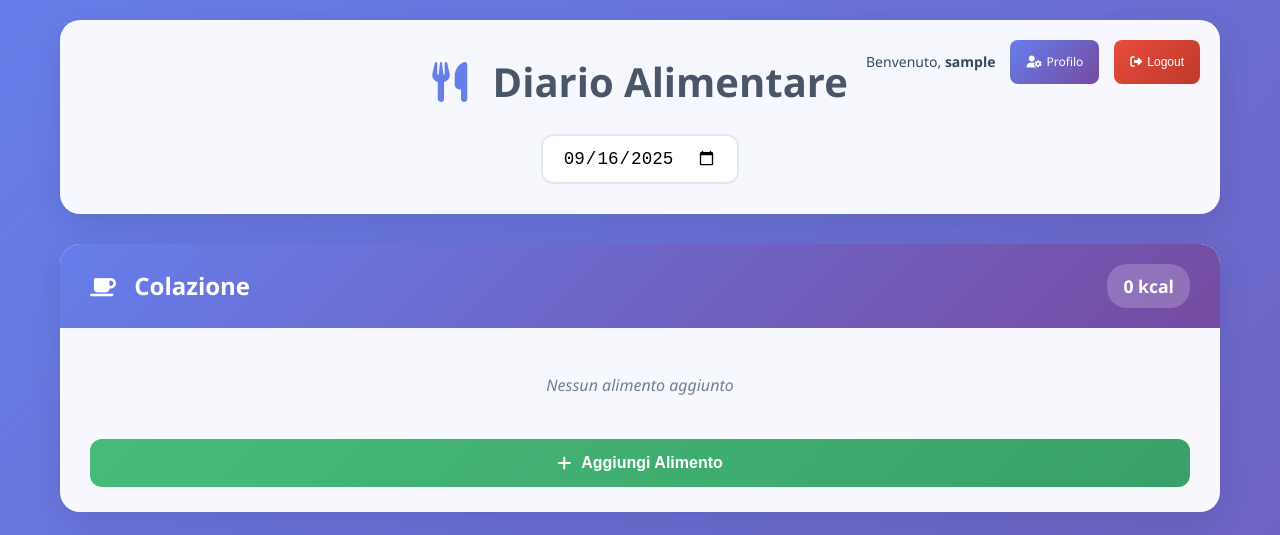
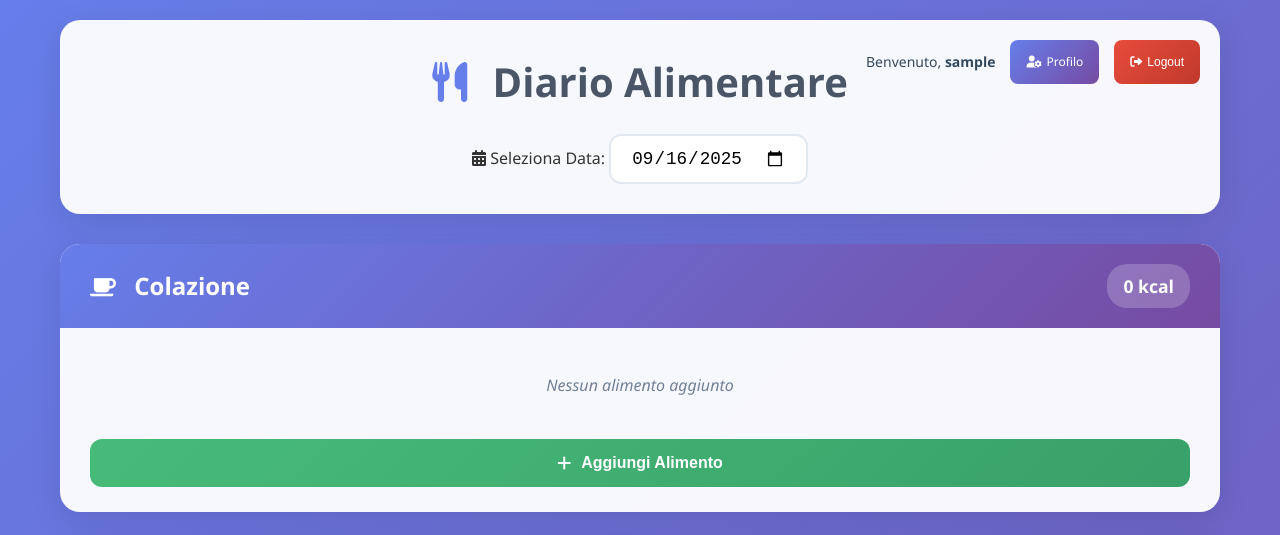
Before and after one commit to Sp0peX/diario-alimentare, a website: page index.html in a window 1280 px wide. Shown: the top 535 px of the page. Drawn offline with Linux system fonts and the light colour scheme; sample sign-in values are in the browser's storage.

Commit message:
index.html
Signed-off-by: Sp0peX <105564521+Sp0peX@users.noreply.github.com>

```diff
--- a/index.html
+++ b/index.html
@@ -34,6 +34,9 @@
                 </button>
             </div>
             <div class="date-selector">
+                <label for="currentDate" class="date-label">
+                    <i class="fas fa-calendar-alt"></i> Seleziona Data:
+                </label>
                 <input type="date" id="currentDate" value="">
             </div>
         </header>
```
